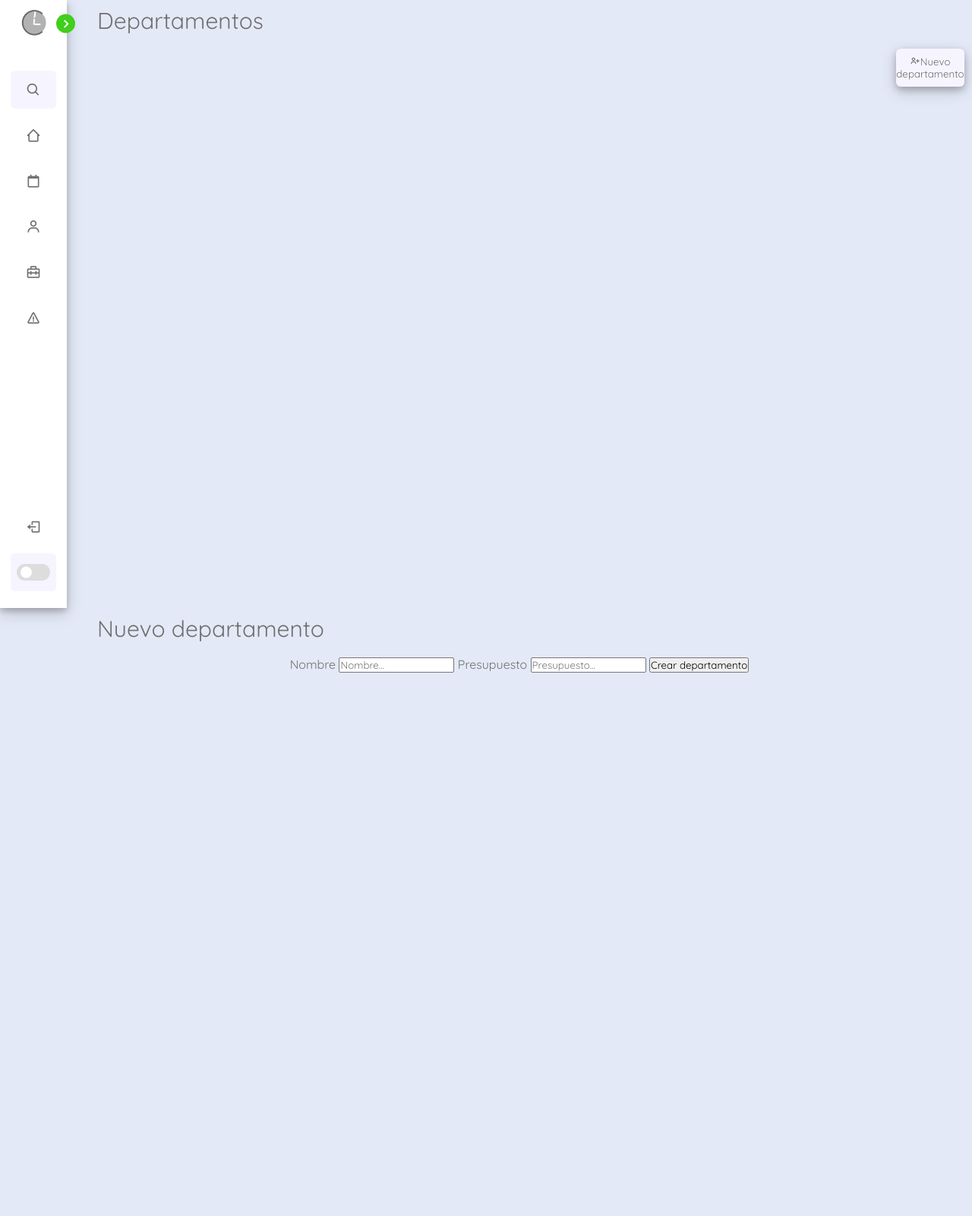
After one commit to D4souls/cuandoLibro, a PHP site: page /sites/departamentos.php in a window 1280 px wide. The commit adds this page. Shown: the whole page at 76% size. Run offline with PHP 8.4, Linux system fonts and the light colour scheme; data that the repository does not hold is empty.

Commit message:
Hay que continuar con los departamentos

```diff
--- a/index.php
+++ b/index.php
@@ -1,11 +1,14 @@
 <!DOCTYPE html>
 <html lang="es">
+
 <head>
     <meta charset="UTF-8">
     <meta name="viewport" content="width=device-width, initial-scale=1.0">
     <title>CL | Login</title>
 </head>
+
 <body>
+
     <form method="POST" action="./scripts/php/seguridad/control.php">
         <label>Usuario</label>
         <input type="text" name="user">
@@ -14,4 +17,5 @@
         <button>Iniciar Sesión</button>
     </form>
 </body>
+
 </html>
--- a/scripts/php/userAdd/userAdd.php
+++ b/scripts/php/userAdd/userAdd.php
@@ -4,8 +4,8 @@ if ($_SERVER["REQUEST_METHOD"] == "POST") {
     $nombre = $_POST["nombre"];
     $apellido1 = $_POST["apellido1"];
     $apellido2 = $_POST["apellido2"];
-    $iban = $_POST["iban"];
-    $n_cat = $_POST["n_cat"];
+    //$iban = $_POST["iban"];
+    $n_categoria = $_POST["n_categoria"];
     $n_departamento = $_POST["n_departamento"];
 
     // Generando IBAN aleatorio
@@ -33,7 +33,7 @@ if ($_SERVER["REQUEST_METHOD"] == "POST") {
         } else {
             $query_insert = "INSERT INTO empleados (dni, nombre, apellido1, apellido2, iban, n_categoria, n_departamento) VALUES (?, ?, ?, ?, ?, ?, ?)";
             $resultado_insert = $conexion->prepare($query_insert);
-            $resultado_insert->bind_param("sssssss", $dni, $nombre, $apellido1, $apellido2, $iban, $n_cat, $n_departamento);
+            $resultado_insert->bind_param("sssssss", $dni, $nombre, $apellido1, $apellido2, $iban, $n_categoria, $n_departamento);
 
             if ($resultado_insert->execute()) {
                 echo "<h3>[+] Trabajador dado de alta correctamente!</h3>\n<a href='../../../dashboard.php#trabajadores'>Cerrar ventana</a>";
--- /dev/null
+++ b/sites/departamentos.php
@@ -0,0 +1,142 @@
+<?php
+include('../scripts/php/seguridad/conexion.php');
+?>
+<!DOCTYPE html>
+<html lang="es">
+
+<head>
+  <meta charset="UTF-8" />
+  <meta name="viewport" content="width=device-width, initial-scale=1.0" />
+  <meta name="theme-color" content="#695CFE" />
+  <link href="../css/dashboard.css" rel="stylesheet" />
+  <link href="https://unpkg.com/boxicons@2.1.4/css/boxicons.min.css" rel="stylesheet" />
+  <title>Dashboard</title>
+</head>
+
+<body>
+  <nav class="sidebar close">
+    <header>
+      <div class="image-text">
+        <span class="image">
+          <img src="../img/cuandoLibro-logo.png" alt="logoClaro" />
+        </span>
+
+        <div class="text header-text">
+          <span class="name">CuandoLibro</span>
+          <span class="profession">IAW & DB</span>
+        </div>
+      </div>
+      <i class="bx bx-chevron-right toggle"></i>
+    </header>
+
+    <div class="menu-bar">
+      <div class="menu">
+        <li class="search-box">
+          <i class="bx bx-search icon"></i>
+          <input type="text" placeholder="Buscar..." />
+        </li>
+
+        <ul class="menu-links">
+          <li class="nav-links">
+            <a href="#dashboard">
+              <i class="bx bx-home-alt-2 icon"></i>
+              <span class="text nav-text">Dashboard</span>
+            </a>
+          </li>
+          <li class="nav-links">
+            <a href="#horarios">
+              <i class="bx bx-calendar-alt icon"></i>
+              <span class="text nav-text">Horarios</span>
+            </a>
+          </li>
+          <li class="nav-links">
+            <a href="#trabajadores">
+              <i class="bx bx-user icon"></i>
+              <span class="text nav-text">Trabajadores</span>
+            </a>
+          </li>
+          <li class="nav-links">
+            <a href="#departamentos">
+              <i class="bx bx-briefcase-alt-2 icon"></i>
+              <span class="text nav-text">Departamentos</span>
+            </a>
+          </li>
+          <li class="nav-links">
+            <a href="#avisos">
+              <i class="bx bx-error icon"></i>
+              <span class="text nav-text">Avisos</span>
+            </a>
+          </li>
+        </ul>
+      </div>
+      <div class="bottom-content">
+        <li class="">
+          <a href="scripts/php/seguridad/cerrarSesion.php">
+            <i class="bx bx-log-out icon"></i>
+            <span class="text nav-text">Cerrar sesión</span>
+          </a>
+        </li>
+        <li class="mode">
+          <div class="moon-sun">
+            <i class="bx bx-moon icon moon"></i>
+            <i class="bx bx-sun icon sun"></i>
+          </div>
+          <span class="mode-text text">Modo oscuro</span>
+          <div class="toogle-switch">
+            <span class="switch"></span>
+          </div>
+        </li>
+      </div>
+    </div>
+  </nav>
+
+  <section class="homeTitle" id="department">
+    <div class="text">Departamentos</div>
+    <div class="contenedor-tabla">
+      <?php
+      include('../scripts/php/seguridad/conexion.php');
+      $var_consulta = "SELECT * FROM departamentos";
+      $var_resultado = $conexion->query($var_consulta);
+      echo '<button class="nav-text"><a href="#departmentAdd"><i class="bx bx-user-plus"></i>Nuevo departamento</a></button>';
+      if ($var_resultado->num_rows > 0) {
+        echo '<h3>Hay ' . $var_resultado->num_rows . ' departamentos en la base de datos</h3>';
+        echo '<table class="tabla-datos">';
+        echo '<tr>';
+        echo '<th>ID</th>';
+        echo '<th>Nombre</th>';
+        echo '<th>Presupuesto</th>';
+        echo '</tr>';
+
+        while ($var_fila = $var_resultado->fetch_array()) {
+          echo "<tr class='datos' id='departamento_{$var_fila["id_departamento"]}' onclick=\"window.location.href='../scripts/php/departmentEdit/departmentEdit.php?id={$var_fila["id_departamento"]}'\">";
+          // Celdas de la fila
+          echo ("<td>{$var_fila["id_departamento"]}</td>");
+          echo ("<td>{$var_fila["nombre"]}</td>");
+          echo ("<td>{$var_fila["presupuesto"]}€</td>");
+          echo '</tr>';
+        }
+        echo '</table>';
+      }
+      ?>
+
+    </div>
+  </section>
+
+  <!-- Secciones ocultas -->
+  <section class="homeTitle" id="departmentAdd">
+    <div class="text">Nuevo departamento</div>
+    <div class="div-form-userAdd">
+      <form class="form-userAdd" method="POST" action="../scripts/php/departmentAdd/departmentAdd.php">
+        <label>Nombre</label>
+        <input type="text" placeholder="Nombre..." name="nombre">
+        <label>Presupuesto</label>
+        <input type="number" placeholder="Presupuesto..." name="presupuesto">
+        <button>Crear departamento</button>
+      </form>
+    </div>
+  </section>
+
+  <script src="../scripts/js/dashboard.js"></script>
+</body>
+
+</html>
```
Also changed, not shown: dashboard.php (+32 -20 lines), scripts/php/departmentAdd/departmentAdd.php (added, +40 -0 lines), scripts/php/departmentEdit/departmentEdit.php (added, +38 -0 lines), scripts/php/seguridad/control.php (+29 -12 lines), sites/userAdd.php (deleted, +0 -52 lines), scripts/php/seguridad/seguridad.php (line endings or trailing spaces).
